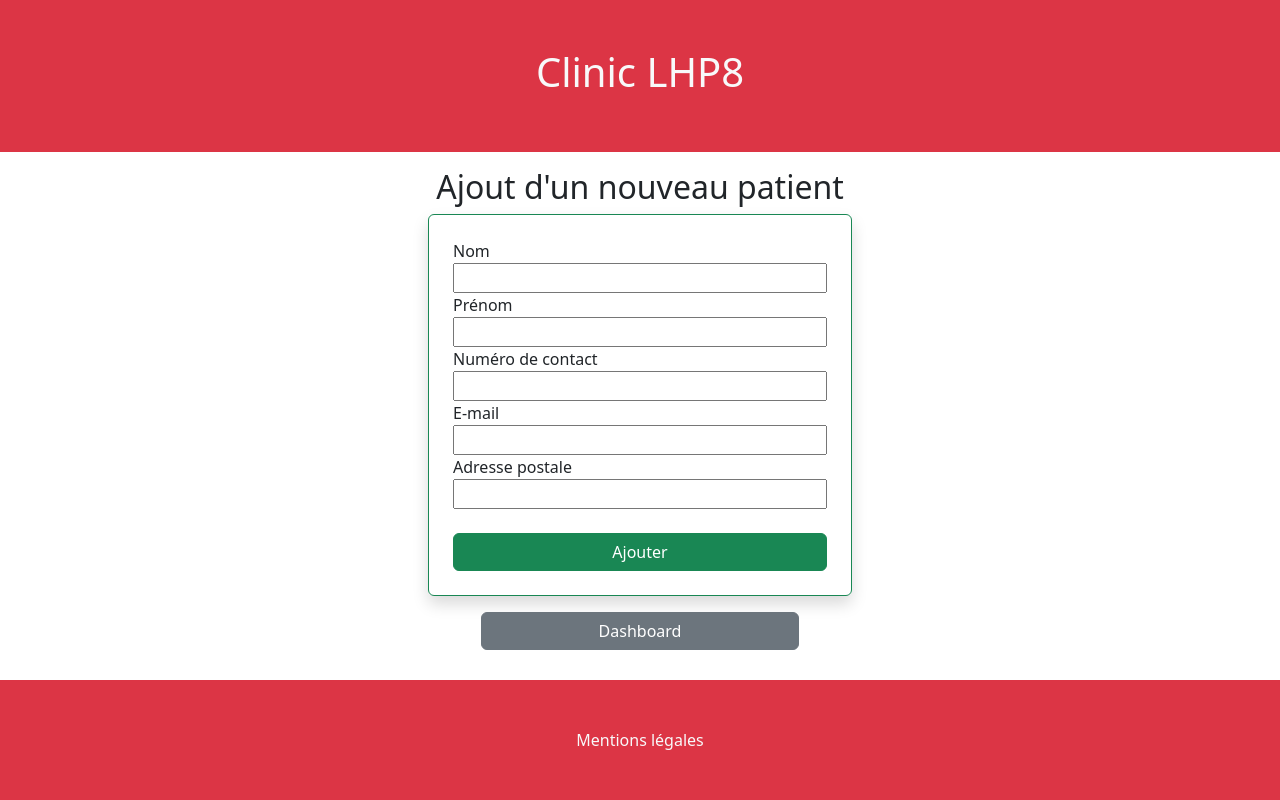
After one commit to ZenonStella/clini, a PHP site: page /views/addPatient.php in a window 1280 px wide. The commit adds this page. Run offline with PHP 8.4, Linux system fonts and the light colour scheme; some libraries are stand-ins or nearby versions.

Commit message:
mise à jour du add patient

```diff
--- /dev/null
+++ b/controllers/controller-addPatient.php
@@ -0,0 +1,63 @@
+<?php
+
+require_once '../config.php';
+require_once '../models/Database.php';
+
+// nous allons déclencher nos vérifications lors d'une request méthode POST
+if ($_SERVER['REQUEST_METHOD'] == 'POST') {
+
+
+    // Mise en place des regex
+    $regexName = "/^[a-zA-ZàáâäãåąčćęèéêëėįìíîïłńòóôöõøùúûüųūÿýżźñçčšžÀÁÂÄÃÅĄĆČĖĘÈÉÊËÌÍÎÏĮŁŃÒÓÔÖÕØÙÚÛÜŲŪŸÝŻŹÑßÇŒÆČŠŽ∂ð ,.'-]{2,30}$/";
+    $regexPhoneNumber = "/^[0-9]{10}+$/";
+
+    // création d'un tableau d'erreurs
+    $errors = [];
+
+    // vérification de l'input lastname
+    if (isset($_POST['lastname'])) {
+        if (empty($_POST['lastname'])) { // si c'est vide
+            $errors['lastname'] = '*Nom obligatoire';
+        } else if (!preg_match($regexName, $_POST['lastname'])) { // si ça ne remplit pas le pattern
+            $errors['lastname'] = '*Mauvais format, ex. DUPONT';
+        }
+    }
+
+    // vérification de l'input firstname
+    if (isset($_POST['firstname'])) {
+        if (empty($_POST['firstname'])) { // si c'est vide
+            $errors['firstname'] = '*Prénom obligatoire';
+        } else if (!preg_match($regexName, $_POST['firstname'])) { // si ça ne remplit pas le pattern
+            $errors['firstname'] = '*Mauvais format, ex. Hugo';
+        }
+    }
+
+    // vérification de le mail
+    if (isset($_POST['mail'])) {
+        if (empty($_POST['mail'])) { // si c'est vide
+            $errors['mail'] = '*Email obligatoire';
+        } else if (!filter_var($_POST['mail'], FILTER_VALIDATE_EMAIL)) { // si ça ne passe pas le filter var : FILTER_VALIDATE_EMAIL
+            $errors['mail'] = '*Mauvais format, ex. mail@mail.com';
+        }
+    }
+
+    // vérification de l'adresse
+    if (isset($_POST['address'])) {
+        if (empty($_POST['address'])) { // si c'est vide
+            $errors['address'] = '*Adresse obligatoire';
+        }
+    }
+
+    // vérification du numéro de téléphone
+    if (isset($_POST['phoneNumber'])) {
+        if (empty($_POST['phoneNumber'])) { // si c'est vide
+            $errors['phoneNumber'] = '*Numéro de tél. obligatoire';
+        } else if (!preg_match($regexPhoneNumber, $_POST['phoneNumber'])) { // si ça ne remplit pas le pattern
+            $errors['phoneNumber'] = '*Mauvais format, ex. 0631234456';
+        }
+    }
+
+    // nous allons déclencher des tests dans la bdd
+    if (count($errors) == 0) {
+    }
+}
--- /dev/null
+++ b/views/addPatient.php
@@ -0,0 +1,75 @@
+<?php
+
+// Cela permet d'utiliser les variables de session : $_SESSION
+session_start();
+
+// Appel du controller de la view
+require_once '../controllers/controller-addPatient.php';
+
+?>
+
+<!-- Nous incluons le header -->
+<?php include('templates/header.php'); ?>
+
+<div class="p-3">
+    <p class="h2 text-center">Ajout d'un nouveau patient</p>
+    <div class="row justify-content-center">
+
+        <!-- Mise en place de novalidate pour debugger -->
+        <form class="col-lg-4 col-8 border border-success rounded shadow p-4" method="POST" action="" novalidate>
+
+            <div class="d-flex flex-column">
+                <label for="lastname">Nom
+                    <!-- Mise en place d'une ternaire afin d'afficher l'erreur correspondante -->
+                    <span class="text-danger fst-italic"><?= isset($errors['lastname']) ? $errors['lastname'] : '' ?></span>
+                </label>
+                <!-- Mise en place de l'opérateur de coalescence pour afficher oui ou non la valeur de $_POST -->
+                <input type="text" id="login" name="lastname" value="<?= $_POST['lastname'] ?? '' ?>" required>
+            </div>
+
+            <div class="d-flex flex-column">
+                <label for="firstname">Prénom
+                    <span class="text-danger fst-italic"><?= isset($errors['firstname']) ? $errors['firstname'] : '' ?></span>
+                </label>
+                <input type="text" id="firstname" name="firstname" value="<?= $_POST['firstname'] ?? '' ?>" required>
+            </div>
+
+            <div class="d-flex flex-column">
+                <label for="phoneNumber">Numéro de contact
+                    <!-- Mise en place d'une ternaire afin d'afficher l'erreur correspondante -->
+                    <span class="text-danger fst-italic"><?= isset($errors['phoneNumber']) ? $errors['phoneNumber'] : '' ?></span>
+                </label>
+                <input type="text" id="phoneNumber" name="phoneNumber" value="<?= $_POST['phoneNumber'] ?? '' ?>" required>
+            </div>
+
+            <div class="d-flex flex-column">
+                <label for="mail">E-mail
+                    <!-- Mise en place d'une ternaire afin d'afficher l'erreur correspondante -->
+                    <span class="text-danger fst-italic"><?= isset($errors['mail']) ? $errors['mail'] : '' ?></span>
+                </label>
+                <input type="email" id="mail" name="mail" value="<?= $_POST['mail'] ?? '' ?>" required>
+            </div>
+
+            <div class="d-flex flex-column">
+                <label for="address">Adresse postale
+                    <span class="text-danger fst-italic"><?= isset($errors['address']) ? $errors['address'] : '' ?></span>
+                </label>
+                <input type="text" id="address" name="address" value="<?= $_POST['address'] ?? '' ?>">
+            </div>
+
+            <div class="text-center d-flex flex-column">
+                <button class="btn btn-success mt-4">Ajouter</button>
+            </div>
+        </form>
+
+    </div>
+
+    <div class="row justify-content-center">
+        <a href="dashboard.php" class="btn btn-secondary mt-3 col-3">Dashboard</a>
+    </div>
+
+
+</div>
+
+<!-- Nous incluons le footer -->
+<?php include('templates/footer.php'); ?>
```
Also changed, not shown: views/dashboard.php (+13 -14 lines).
